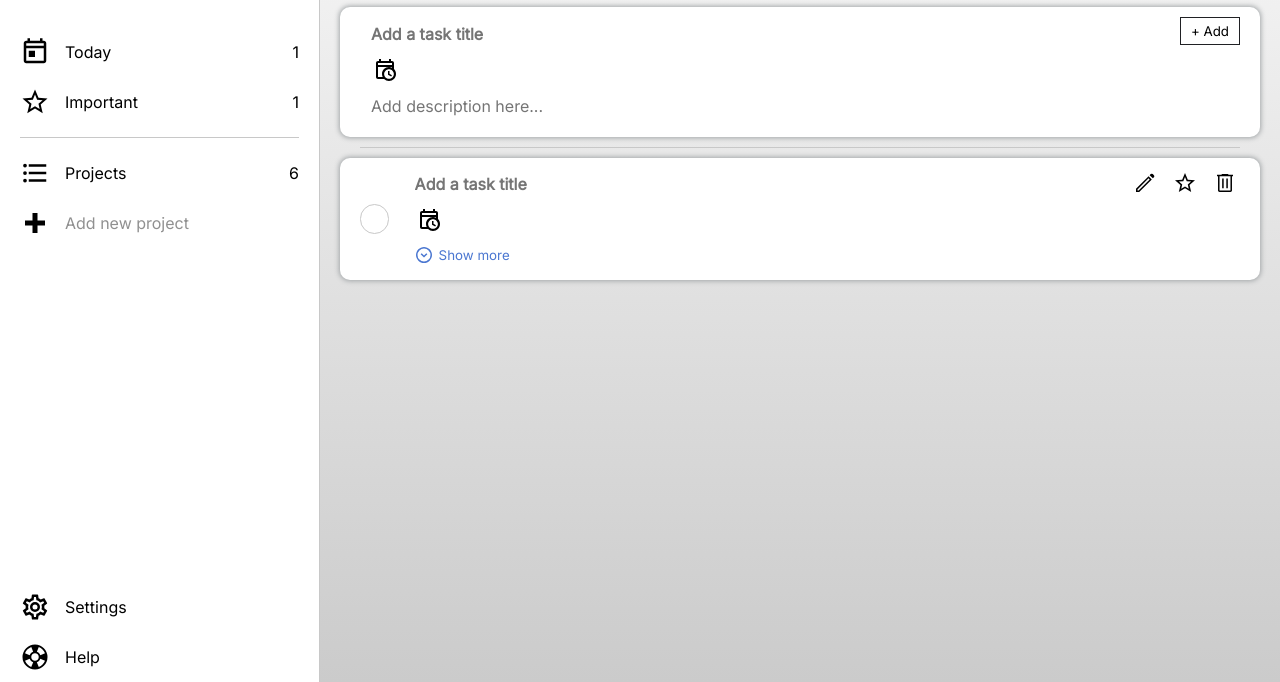
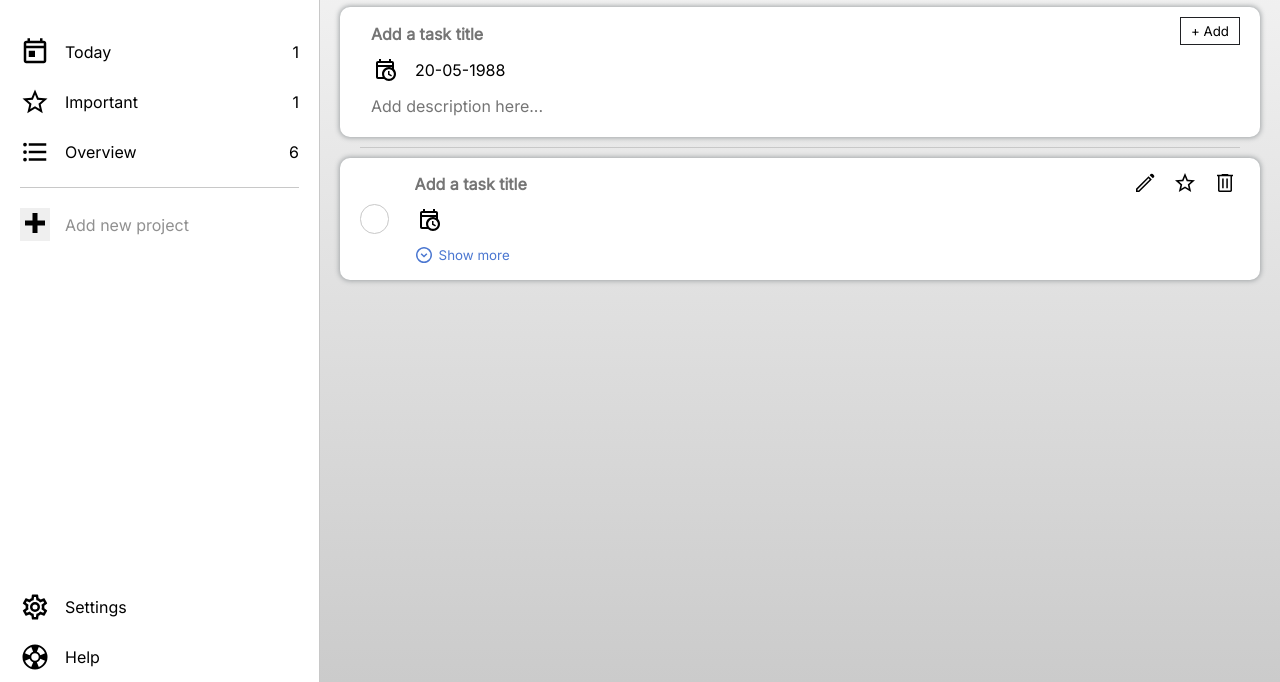
Before and after one commit to rasmushaislund/TOP-to-do-app, a website built with webpack: page src/index.html in a window 1280 px wide. Shown: the part 118-800 px from the top of the page. Built offline with nearby package versions, Linux system fonts and the light colour scheme.

Commit message:
Change HTML to handle sidebar items hover and focus

```diff
--- a/src/index.html
+++ b/src/index.html
@@ -69,22 +69,25 @@
             <p class="standard-text item-text">Important</p>
             <p class="standard-text task-count">1</p>
           </div>
-          <div class="separation"></div>
-          <div class="sidebar-item selectable-item">
+          <div class="sidebar-item selectable-item fixed-item">
             <img
               class="sidebar-icon"
               src="./assets/img/bullet-list.svg"
               alt="bullet list"
             />
-            <p class="standard-text item-text">Projects</p>
+            <p class="standard-text item-text">Overview</p>
             <p class="standard-text task-count">6</p>
           </div>
+          <div class="separation"></div>
+
           <div class="sidebar-item" id="sidebar-item-add">
-            <img
-              class="sidebar-icon"
-              src="./assets/img/plus-thick.svg"
-              alt="plus operator"
-            />
+            <button class="hoverable" id="add-project-btn" type="button">
+              <img
+                class="sidebar-icon"
+                src="./assets/img/plus-thick.svg"
+                alt="plus operator"
+              />
+            </button>
             <input
               type="text"
               id="add-project"
@@ -153,11 +156,12 @@
                 src="./assets/img/calendar-clock.svg"
                 alt="calender icon for choosing task deadline"
               />
-              <p class="deadline-para"></p>
+              <p class="deadline-para">20-05-1988</p>
               <input class="deadline" type="date" name="deadline" />
             </li>
             <li>
               <textarea
+                class="task-description"
                 rows="1"
                 maxlength="400"
                 placeholder="Add description here..."
```
